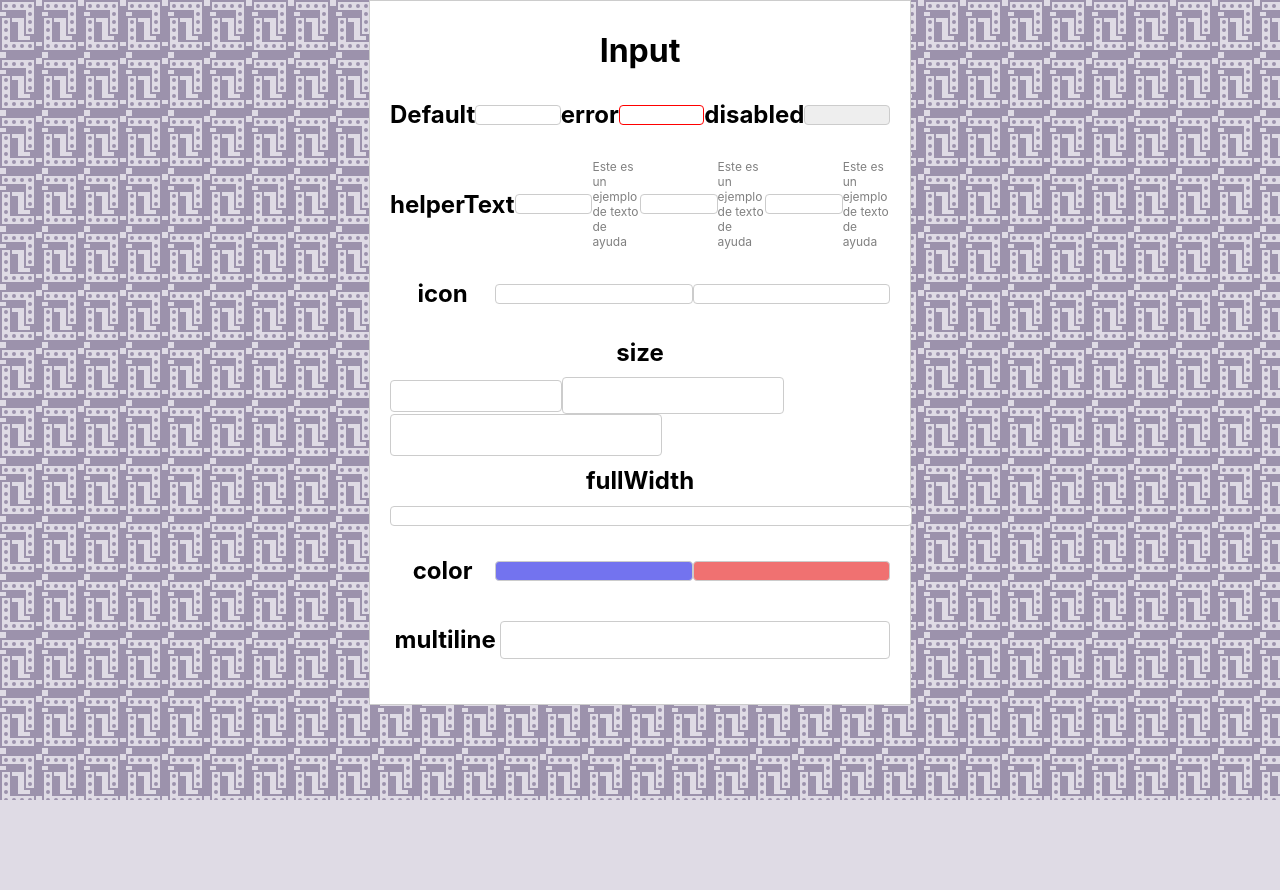
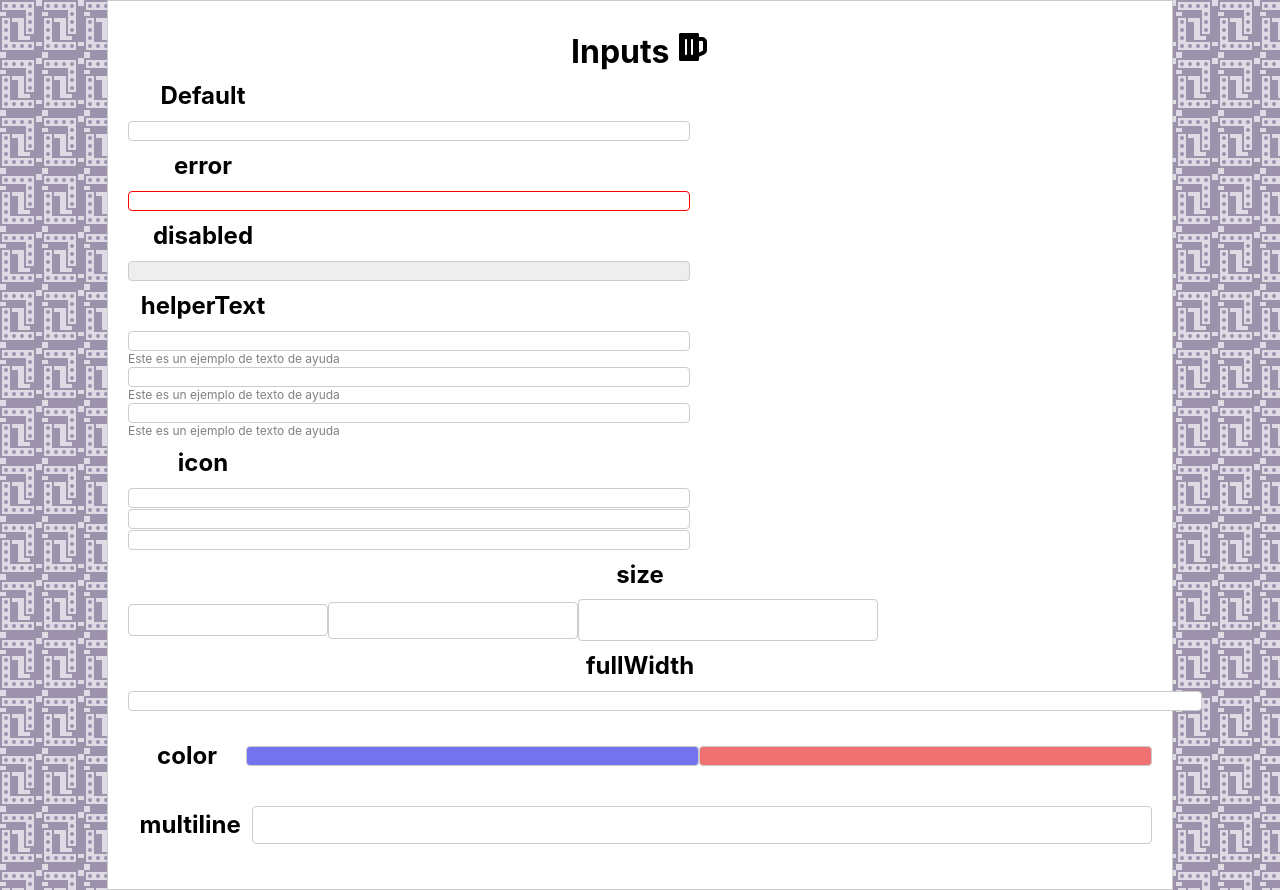
Before and after one commit to pipetboy2001/Input-component, a React (Create React App) app: page / in a window 1280 px wide. Before the commit the page ends 800 px from the top, so only its background shows below. Built offline with nearby package versions, Linux system fonts and the light colour scheme.

Commit message:
WARNING: No funciona icon

```diff
--- a/package.json
+++ b/package.json
@@ -6,8 +6,10 @@
     "@testing-library/jest-dom": "^5.16.5",
     "@testing-library/react": "^13.4.0",
     "@testing-library/user-event": "^13.5.0",
+    "classnames": "^2.3.2",
     "react": "^18.2.0",
     "react-dom": "^18.2.0",
+    "react-icons": "^4.7.1",
     "react-scripts": "5.0.1",
     "web-vitals": "^2.1.4"
   },
--- a/src/Components/Input.js
+++ b/src/Components/Input.js
@@ -1,25 +1,28 @@
-import React from 'react'
-import './../Styles/Input.css'
+import classnames from 'classnames';
+import './../Styles/Input.css';
 
-function Input(props) {
-    const { error, disabled, helperText, icon, size, color, fullWidth, multiline } = props;
-    let className = `input ${error ? "error" : ""} ${disabled ? "disabled" : ""} ${fullWidth ? "full-width" : ""} ${multiline ? "multiline" : ""}`;
-    if (size) {
-        className += ` size-${size}`;
-    }
-    if (color) {
-        className += ` color-${color}`;
-    }
+export default function Input(props) {
+    const { error, disabled, helperText, icon,iconPosition, size, color, fullWidth, multiline ,maxRows} = props;
+    const className = classnames(
+        'input',
+        error && 'error',
+        disabled && 'disabled',
+        size && `size-${size}`,
+        color && `color-${color}`,
+        fullWidth && 'full-width',
+        multiline && 'multiline',
+        icon && `icon-${icon}`
+    );
+
     return (
         <>
             {multiline ? (
-                <textarea className={className} {...props} />
+                <textarea className={className} maxRows={maxRows} {...props} />
             ) : (
                 <input className={className} {...props} />
             )}
             {helperText && <div className="helper-text">{helperText}</div>}
+
         </>
     );
 }
-
-export default Input;
--- a/src/Components/PageImput.js
+++ b/src/Components/PageImput.js
@@ -1,12 +1,14 @@
 import React from 'react'
-import Input from './Input'
+import  Input  from './Input';
+import { FaBeer } from 'react-icons/fa';
+
 import './../Styles/PageInput.css'
 
 export const PageImput = () => {
     return (
         <>
             <div className='PageInputContainer'>
-                <h1>Input</h1>
+                <h1>Inputs <FaBeer/> </h1>
                 <div>
                     <div className='InputBasicos'>
                         <h2>Default</h2>
@@ -26,8 +28,10 @@
 
                     <div className='InputIcons'>
                         <h2>icon</h2>
-                        <Input icon="left" />
-                        <Input icon="right" />
+                        <Input icon={<FaBeer />} iconPosition="left" />
+                        <Input icon={<FaBeer />} iconPosition="right" />
+                        <Input icon={<FaBeer />} iconPosition="left" />
+
                     </div>
 
                     <div className='inputSize'>
@@ -47,7 +51,7 @@
 
                     <div className='inputMultiline'>
                         <h2>multiline</h2>
-                        <Input multiline={true} />
+                        <Input multiline={true} maxRows={4} />
                     </div>
                 </div>
             </div>
--- a/src/Styles/Input.css
+++ b/src/Styles/Input.css
@@ -2,13 +2,15 @@
     /* estilos comunes para todos los inputs */
     width: 50%;
     height: 50%;
-    padding: 0 10px;
     border: 1px solid #ccc;
     border-radius: 4px;
     font-size: 16px;
     color: #333;
     background-color: #fff;
     transition: all 0.3s;
+    /* Añade espacio a la derecha del icono */
+    padding: 0 48px 0 0;
+
 }
 
 .input.error {
--- a/src/Styles/PageInput.css
+++ b/src/Styles/PageInput.css
@@ -5,7 +5,7 @@
     margin: 0 auto;
     /* Tamaño cuadrado*/
     width: 80%;
-    max-width: 500px;
+    max-width: 80%;
     /* Darle su espacio*/
     padding: 20px;
 }
@@ -16,9 +16,7 @@
     margin: 10px 0;
 }
 
-.PageInputContainer .InputBasicos,
-.PageInputContainer .InputHelper,
-.PageInputContainer .InputIcons,
+
 .PageInputContainer .inputColor,
 .PageInputContainer .inputMultiline {
     display: flex;
@@ -45,9 +43,6 @@
     margin: 0 10px;
 }
 
-
-
-
 .PageInputContainer .inputColor .Input {
     width: 200px;
     margin: 0 10px;
@@ -62,8 +57,3 @@
     background-color: green;
     color: white;
 }
-
-.PageInputContainer .inputMultiline .Input {
-    width: 100%;
-    height: 100px;
-}
```
Also changed, not shown: 1 other file (tests, documents, lock files or other folders).
